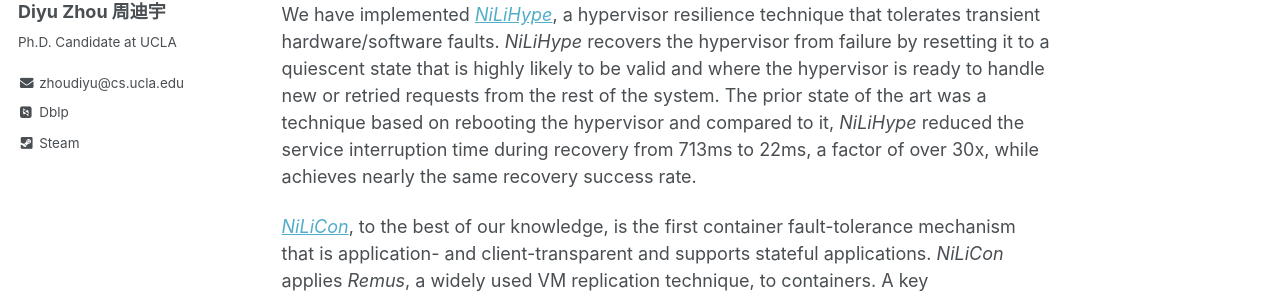
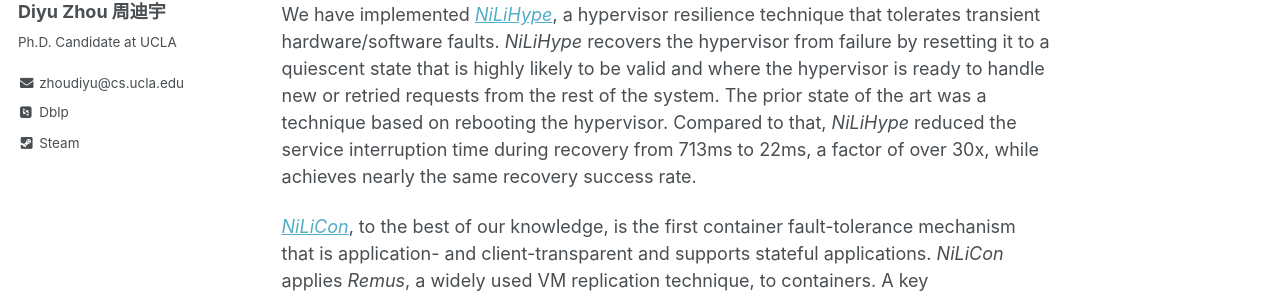
Before and after one commit to zhou-diyu/zhou-diyu.github.io, a Jekyll site: the page built from _pages/about.md, in a window 1280 px wide and 900 px high, scrolled down 393 px. Shown: the part 229-527 px from the top of the window. Built offline with Jekyll 4.4.1, drawn with Linux system fonts in a browser that asks for light colours; some web fonts are replaced.

Commit message:
Update about.md

```diff
--- a/_pages/about.md
+++ b/_pages/about.md
@@ -18,7 +18,7 @@ My research statement is [here](/files/research-statement.pdf)
 Past Projects
 ======
 
-We have implemented [*NiLiHype*](/files/dsn18.pdf), a hypervisor resilience technique that tolerates transient hardware/software faults. *NiLiHype* recovers the hypervisor from failure by resetting it to a quiescent state that is highly likely to be valid and where the hypervisor is ready to handle new or retried requests from the rest of the system. The prior state of the art was a technique based on rebooting the hypervisor and compared to it, *NiLiHype* reduced the service interruption time during recovery from 713ms to 22ms, a factor of over 30x, while achieves nearly the same recovery success rate.
+We have implemented [*NiLiHype*](/files/dsn18.pdf), a hypervisor resilience technique that tolerates transient hardware/software faults. *NiLiHype* recovers the hypervisor from failure by resetting it to a quiescent state that is highly likely to be valid and where the hypervisor is ready to handle new or retried requests from the rest of the system. The prior state of the art was a technique based on rebooting the hypervisor. Compared to that, *NiLiHype* reduced the service interruption time during recovery from 713ms to 22ms, a factor of over 30x, while achieves nearly the same recovery success rate.
 
 [*NiLiCon*](/files/ipdps20.pdf), to the best of our knowledge, is the first container fault-tolerance mechanism that is application- and client-transparent and supports stateful applications. *NiLiCon* applies *Remus*, a widely used VM replication technique, to containers. A key implementation challenge is that, compared to VMs, there is much tighter coupling between the container state and the state of the underlying platform. *NiLiCon* meets this challenge with various kernel enhancements and achieves  performance that is competitive with *Remus*.
 
```
